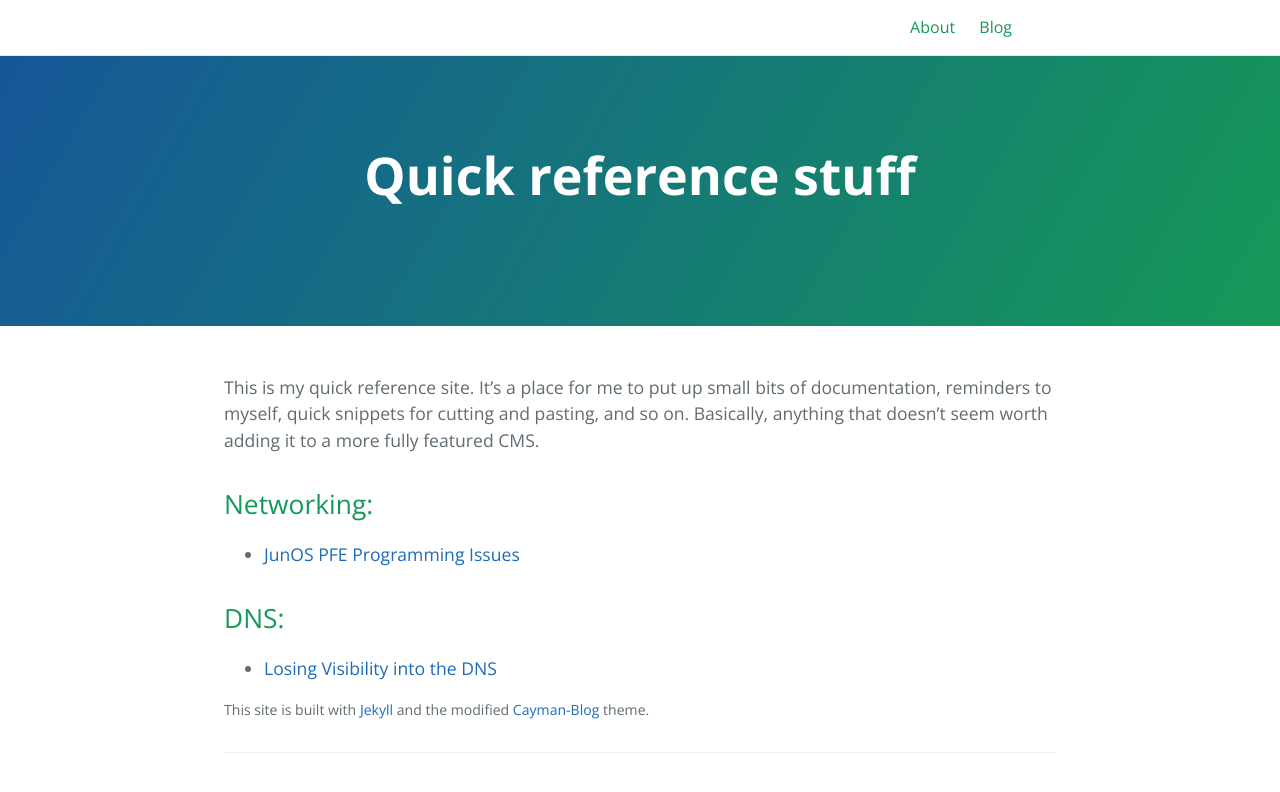
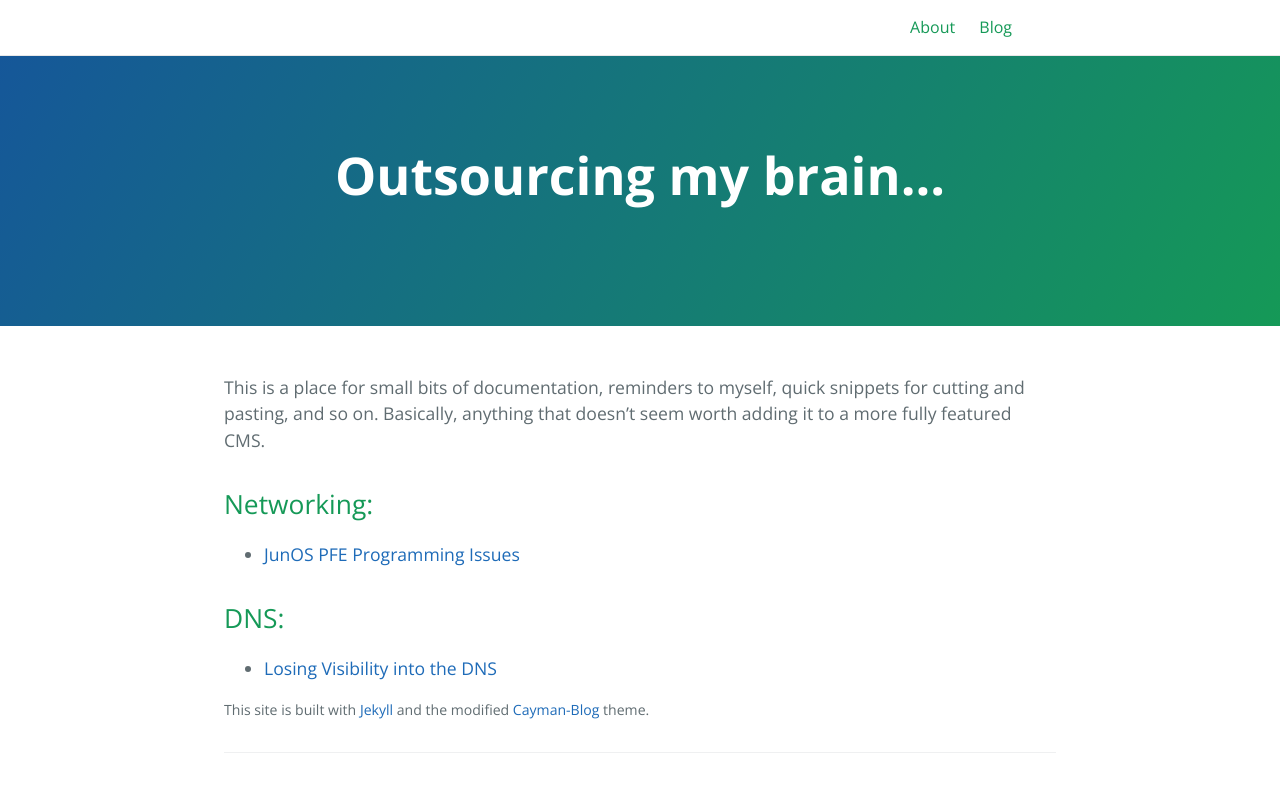
Before and after one commit to wkumari/wkumari.github.io, a Jekyll site: the page built from index.md, in a window 1280 px wide. Shown: the top 792 px of the page. Built offline with Jekyll 4.4.1, drawn with Linux system fonts in a browser that asks for light colours; the repository's description, which GitHub fills in, is left out.

Commit message:
Add more config.yml costomizations.

```diff
--- a/_config.yml
+++ b/_config.yml
@@ -1,2 +1,8 @@
 theme: jekyll-theme-cayman
-title: Quick reference stuff
+title: Outsourcing my brain...
+author :
+  name : Warren Kumari
+  github : wkumari
+
+
+timezone: America/New_York
--- a/index.md
+++ b/index.md
@@ -1,9 +1,8 @@
 ---
 layout: home
 ---
-This is my quick reference site. It's a place for me to put up
-small bits of documentation, reminders to myself, quick snippets for cutting and
-pasting, and so on. Basically, anything that doesn't seem worth adding it to a more fully featured CMS.
+This is a place for small bits of documentation, reminders to myself, quick snippets for cutting and pasting, and so on.
+Basically, anything that doesn't seem worth adding it to a more fully featured CMS.
 
 ## Networking:
 
```
